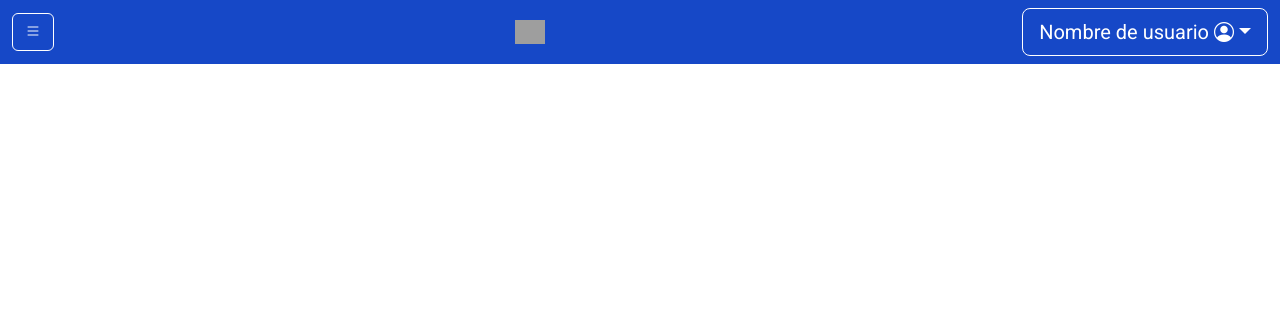
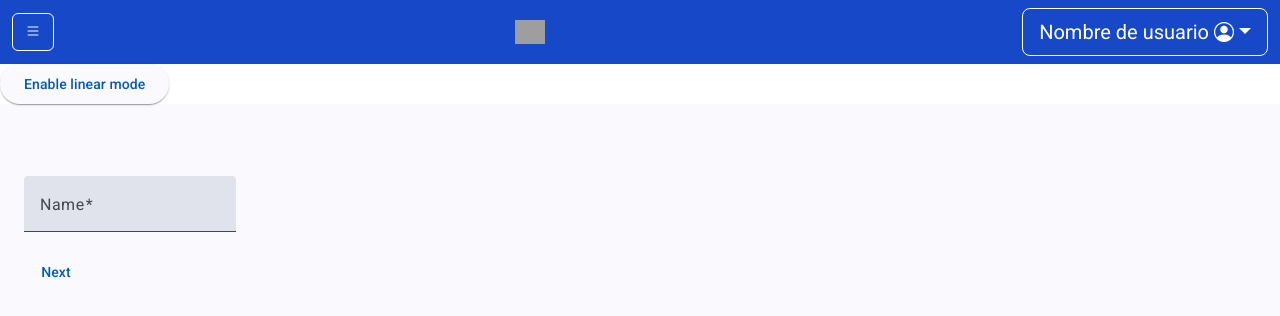
Before and after one commit to GustavoFDev/skill-sys, an Angular app: page /creencias_personales1 in a window 1280 px wide. Before the commit this address led to /. Shown: the top 316 px of the page. Built offline with nearby package versions, Linux system fonts and the light colour scheme; grey boxes are pictures that could not be loaded.

Commit message:
Modulo creencias personales

```diff
--- a/src/app/app.routes.ts
+++ b/src/app/app.routes.ts
@@ -31,5 +31,10 @@ export const routes: Routes = [
         path: 'test_view',
          loadComponent: () => import('./test_view/test_view/test-view.component').then(m => m.TestViewComponent)
 
+    },
+    {
+        path: 'creencias_personales1',
+         loadComponent: () => import('./evaluacion/creenciasp/creenciasp.component').then(m => m.CreenciaspComponent)
+
     }
 ];
--- a/src/app/applicant/applicant/applicant.component.ts
+++ b/src/app/applicant/applicant/applicant.component.ts
@@ -9,7 +9,6 @@ import { ApplicantService } from '../../core/services/applicant.service';
 import {MatDatepickerModule} from '@angular/material/datepicker';
 import {provideNativeDateAdapter} from '@angular/material/core';
 import { Router } from '@angular/router';
-
 
 @Component({
   selector: 'app-applicant',
--- /dev/null
+++ b/src/app/evaluacion/creenciasp/creenciasp.component.css
@@ -0,0 +1,24 @@
+::ng-deep .mat-step-header {
+  background-color: transparent !important; /* Asegura que el fondo sea transparente */
+}
+
+::ng-deep .mat-step-header:hover {
+  pointer-events: none; /* Desactiva los eventos del puntero */
+  background-color: transparent !important; /* Asegura que el fondo sea transparente */
+}
+
+::ng-deep .mat-step-header .mat-step-icon {
+  display: none;
+}
+
+::ng-deep .mat-horizontal-stepper-line {
+  display: none;
+}
+
+::ng-deep .mat-stepper-horizontal-line {
+  display: none;
+}
+
+::ng-deep .mat-horizontal-stepper-header-container {
+  display: none;
+}
--- /dev/null
+++ b/src/app/evaluacion/creenciasp/creenciasp.component.html
@@ -0,0 +1,36 @@
+<button mat-raised-button (click)="isLinear = !isLinear" id="toggle-linear">
+    {{!isLinear ? 'Enable linear mode' : 'Disable linear mode'}}
+  </button>
+  <mat-stepper [linear]="isLinear" #stepper>
+    <mat-step [stepControl]="firstFormGroup">
+      <form [formGroup]="firstFormGroup">
+        <mat-form-field>
+          <mat-label>Name</mat-label>
+          <input matInput placeholder="Last name, First name" formControlName="firstCtrl" required>
+        </mat-form-field>
+        <div>
+          <button mat-button matStepperNext>Next</button>
+        </div>
+      </form>
+    </mat-step>
+    <mat-step [stepControl]="secondFormGroup">
+      <form [formGroup]="secondFormGroup">
+        <mat-form-field>
+          <mat-label>Address</mat-label>
+          <input matInput formControlName="secondCtrl" placeholder="Ex. 1 Main St, New York, NY"
+                 required>
+        </mat-form-field>
+        <div>
+          <button mat-button matStepperPrevious>Back</button>
+          <button mat-button matStepperNext>Next</button>
+        </div>
+      </form>
+    </mat-step>
+    <mat-step>
+      <p>You are now done.</p>
+      <div>
+        <button mat-button matStepperPrevious>Back</button>
+        <button mat-button (click)="stepper.reset()">Reset</button>
+      </div>
+    </mat-step>
+  </mat-stepper>
--- /dev/null
+++ b/src/app/evaluacion/creenciasp/creenciasp.component.ts
@@ -0,0 +1,29 @@
+import {Component, inject} from '@angular/core';
+import {FormBuilder, Validators, FormsModule, ReactiveFormsModule} from '@angular/forms';
+import {MatButtonModule} from '@angular/material/button';
+import {MatInputModule} from '@angular/material/input';
+import {MatFormFieldModule} from '@angular/material/form-field';
+import {MatStepperModule} from '@angular/material/stepper';
+
+@Component({
+  selector: 'app-creenciasp',
+  imports: [MatStepperModule,
+  FormsModule,
+  ReactiveFormsModule,
+  MatFormFieldModule,
+  MatInputModule,
+  MatButtonModule],
+  templateUrl: './creenciasp.component.html',
+  styleUrl: './creenciasp.component.css'
+})
+export class CreenciaspComponent {
+  private _formBuilder = inject(FormBuilder);
+
+  firstFormGroup = this._formBuilder.group({
+    firstCtrl: ['', Validators.required],
+  });
+  secondFormGroup = this._formBuilder.group({
+    secondCtrl: ['', Validators.required],
+  });
+  isLinear = false;
+}
--- a/src/app/test_view/test_view/test-view.component.html
+++ b/src/app/test_view/test_view/test-view.component.html
@@ -1,4 +1,6 @@
-<section class="background-radial-gradient overflow-hidden vh-100 d-flex align-items-center">
+
+
+<<section class="background-radial-gradient overflow-hidden vh-100 d-flex align-items-center">
   <div class="container-md">
     <h3>
       Test view ->
```
Also changed, not shown: src/app/core/services/creenciasp.service.ts (added, +9 -0 lines), src/app/applicant/applicant/applicant.component.html (line endings or trailing spaces), 2 other files (tests, documents, lock files or other folders).
